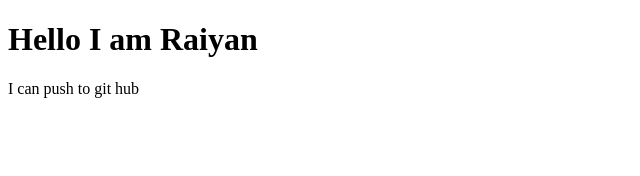
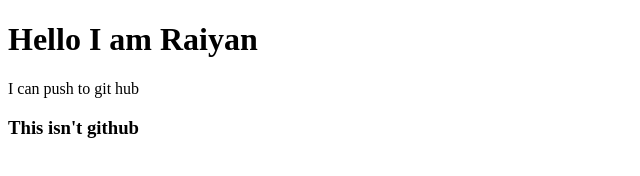
Before and after one commit to JI-Raiyan/my-first-website, a plain HTML site: page index.html in a window 1280 px wide. Shown: the whole page, without its empty margins (0-640 px from the left). Drawn offline with Linux system fonts and the light colour scheme.

Commit message:
Update index.html

```diff
--- a/index.html
+++ b/index.html
@@ -9,5 +9,6 @@
 <body>
     <h1>Hello I am Raiyan</h1>
     <p>I can push to git hub</p>
+    <h3>This isn't github </h3>
 </body>
 </html>
```
